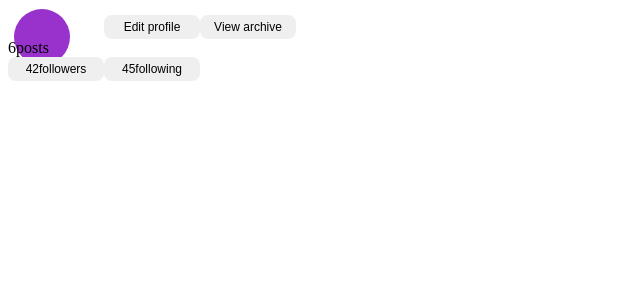
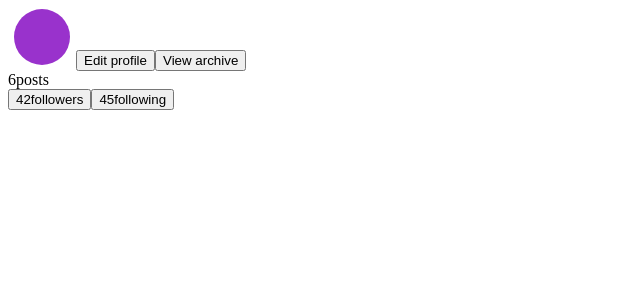
Before and after one commit to gtstarnes/InstaReact, a React (Vite) app: page / in a window 1280 px wide. Shown: the top 300 px of the page, without its empty margins (0-640 px from the left). Built offline with nearby package versions, Linux system fonts and the light colour scheme.

Commit message:
updated styles

```diff
--- a/src/components/profButton.css
+++ b/src/components/profButton.css
@@ -1,4 +1,4 @@
-button {
+.prof-button {
     width: 6rem;
     height: 1.5rem;
     border-radius: 8px;
@@ -7,6 +7,6 @@ button {
     font-size: 12px;
 }
 
-button:hover {
+.prof-button:hover {
     background-color: lightgrey;
 }
```
